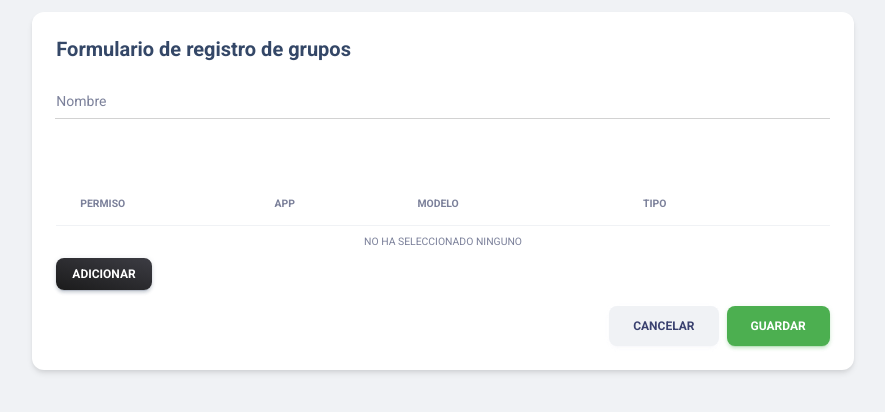
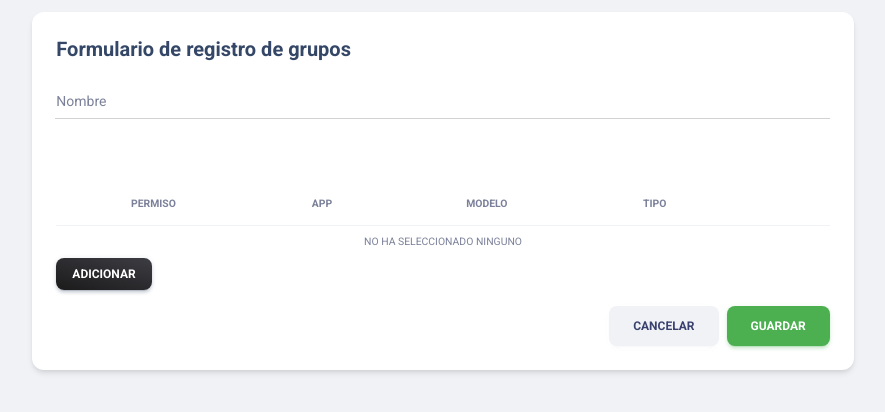
Before and after one commit to KevinPeraltaF/aplication, a Django app: page /conf_sistemas/grupos/?peticion=add_grupo in a window 1280 px wide. Shown: the part 138-550 px from the top of the page, without its empty margins (197-1082 px from the left). Run offline with Django 3.2, Linux system fonts and the light colour scheme; the visitor is signed in with stand-in values (Sample User, id 1); data that the repository does not hold is empty; some libraries are stand-ins or nearby versions.

Commit message:
configuracion y mejora visual

```diff
--- a/templates/conf_sistema/add_grupo.html
+++ b/templates/conf_sistema/add_grupo.html
@@ -25,19 +25,19 @@
                     <thead>
                     <tr>
 
-                        <th class="text-uppercase text-secondary text-xxs font-weight-bolder">
+                        <th class="text-uppercase text-secondary text-xxs font-weight-bolder text-center">
                             Permiso
                         </th>
-                        <th class="text-uppercase text-secondary text-xxs font-weight-bolder">
+                        <th class="text-uppercase text-secondary text-xxs font-weight-bolder text-center   ">
                             APP
                         </th>
-                        <th class=" text-uppercase text-secondary text-xxs font-weight-bolder">
+                        <th class=" text-uppercase text-secondary text-xxs font-weight-bolder text-center">
                             MODELO
                         </th>
-                        <th class="text-center text-uppercase text-secondary text-xxs font-weight-bolder">
+                        <th class="text-center text-uppercase text-secondary text-xxs font-weight-bolder text-center">
                             TIPO
                         </th>
-                        <th class="text-center text-uppercase text-secondary text-xxs font-weight-bolder"></th>
+                        <th class="text-center text-uppercase text-secondary text-xxs font-weight-bolder text-center"></th>
                     </tr>
                     </thead>
                     <tbody class="" id="bodyItems">
```
